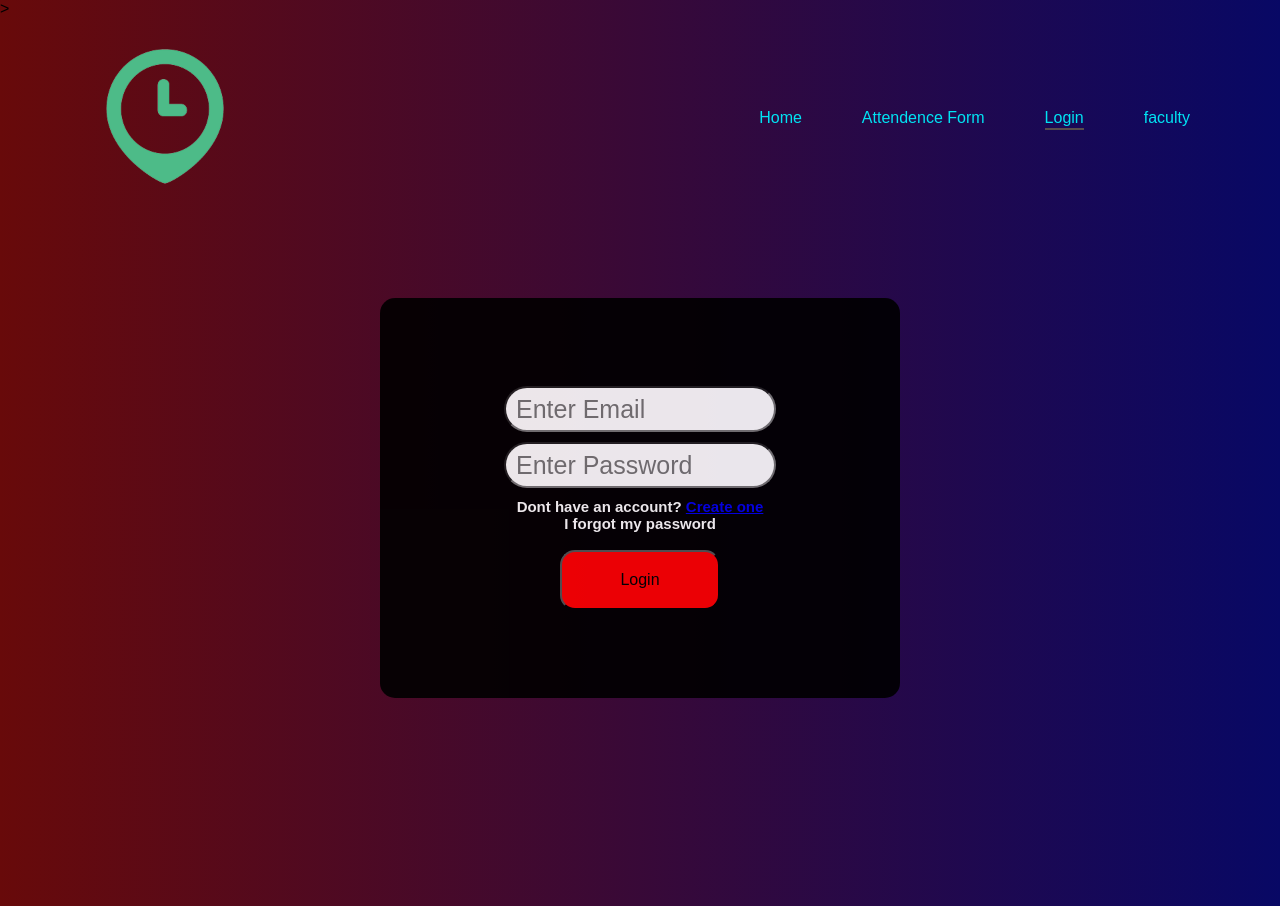
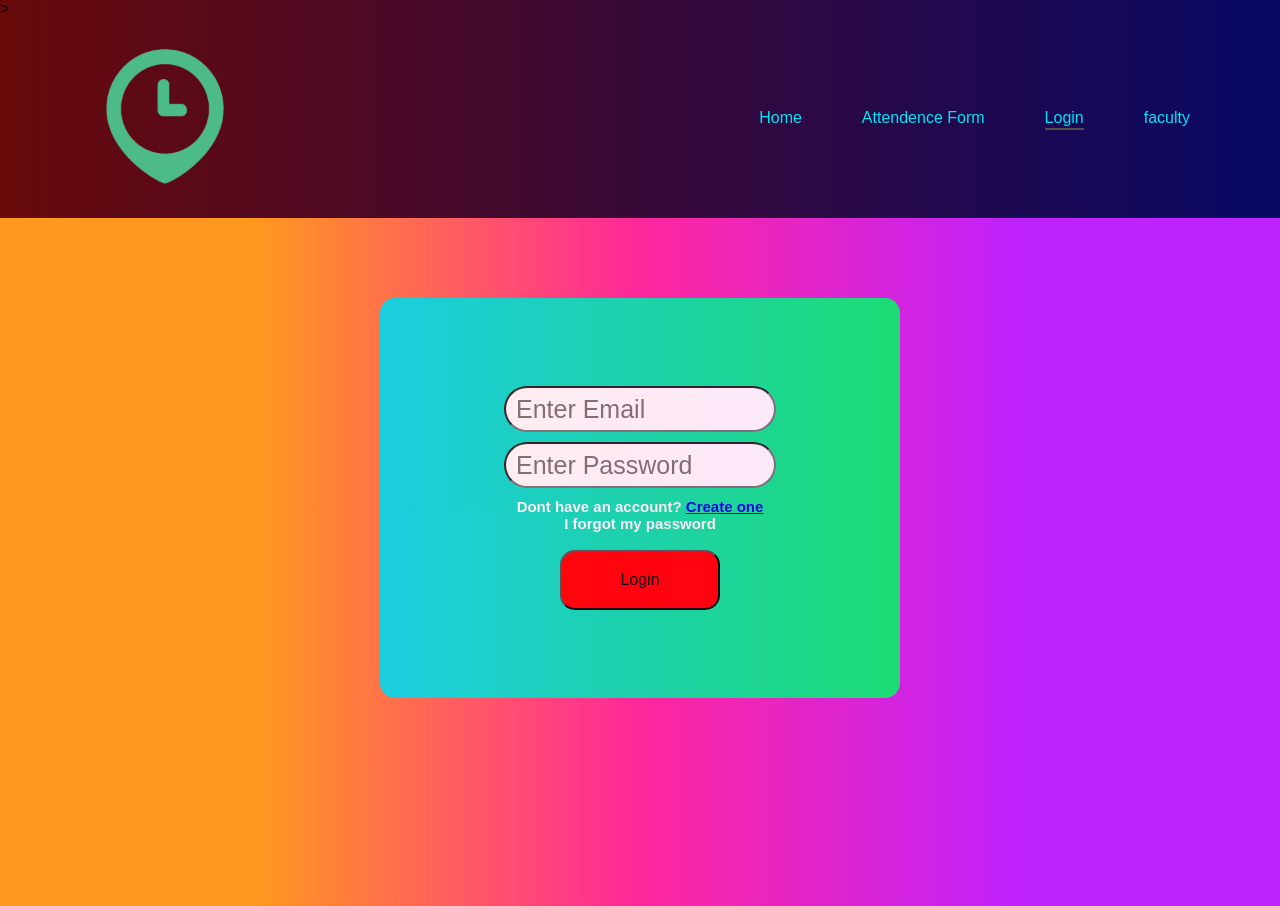
Before and after one commit to abdul9876/attendence_system_using_react, a React (Create React App) app: page /login in a window 1280 px wide. Built offline with nearby package versions, Linux system fonts and the light colour scheme; a web font is replaced by a local one.

Commit message:
Update login.css

```diff
--- a/src/components/login page/login.css
+++ b/src/components/login page/login.css
@@ -1,7 +1,7 @@
 .mainlogin{
     display: flex;
     flex-direction: row;
-    background-image: linear-gradient(to left,rgb(8, 8, 101),rgb(104, 10, 10));
+    background-image: linear-gradient(270deg,#be22ff 20%,#ff279c 50%,#ff981f 80%);
 }
 
 
@@ -10,7 +10,7 @@
     margin: auto;
     margin-top: 10vh;
     margin-bottom: 26vh;
-    background-color: black;
+    background-image: linear-gradient(to left,rgb(9, 240, 105),rgb(2, 216, 240));
     display: flex;
     flex-direction: column;
     justify-content: center;
```
